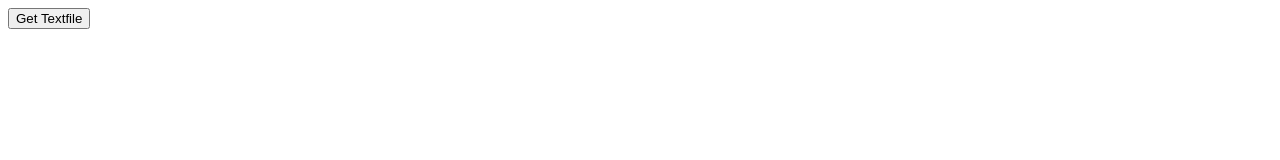
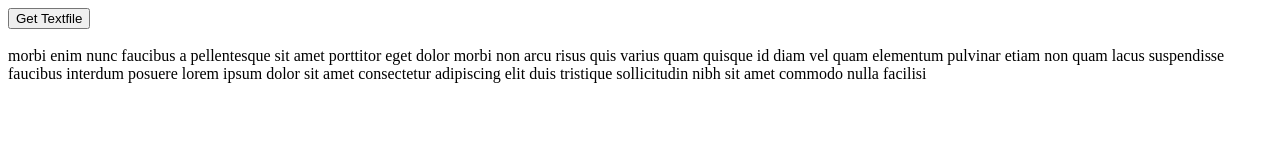
Before and after one commit to jjadeseravla/ajaxPractise, a website: page index.html in a window 1280 px wide. Both pictures are taken after a click on the button "Get Textfile". Drawn offline with Linux system fonts and the light colour scheme.

Commit message:
text appears on button click on page

```diff
--- a/index.html
+++ b/index.html
@@ -7,6 +7,10 @@
   <body>
     <script type="text/javascript" src="js/main.js"></script>
     <button id="button" type="button" name="button">Get Textfile</button>
+
+
+    <br><br>
+    <div id="text"></div>
 
   </body>
 
--- a/js/main.js
+++ b/js/main.js
@@ -10,10 +10,22 @@ button.addEventListener("click", function() {
     //open takes in 3 parameters - type of request, the url/filename and if async or not(boolean)
     xhr.open('GET', 'sample.txt', true);
 
+    //optional, usually used for loaders/if its loading
+    xhr.onprogress = function(){
+      console.log('ready state:', xhr.readyState); //would be 3 as still loading
+      //can say if statement to say if 3 load a spinning wheel loader gif to show waitingin
+    }
+
     xhr.onload = function(){ //if(xhr.status) but as in this function already, just use this
       if(this.status == 200){
         console.log(this.responseText);
+        document.getElementById('text').innerHTML =
+        this.responseText;
       }
+    }
+
+    xhr.onerror = function(){
+      console.log('request error ...');
     }
 
     //sends request
@@ -21,3 +33,10 @@ button.addEventListener("click", function() {
 
   });
 }
+
+//readyState values:
+//0: request not initiated
+//1: server connection established
+//2: request reveived
+//3: processing request
+//4: request finished and response is ready
```
Lines whose indentation alone changed are shown as unchanged.
